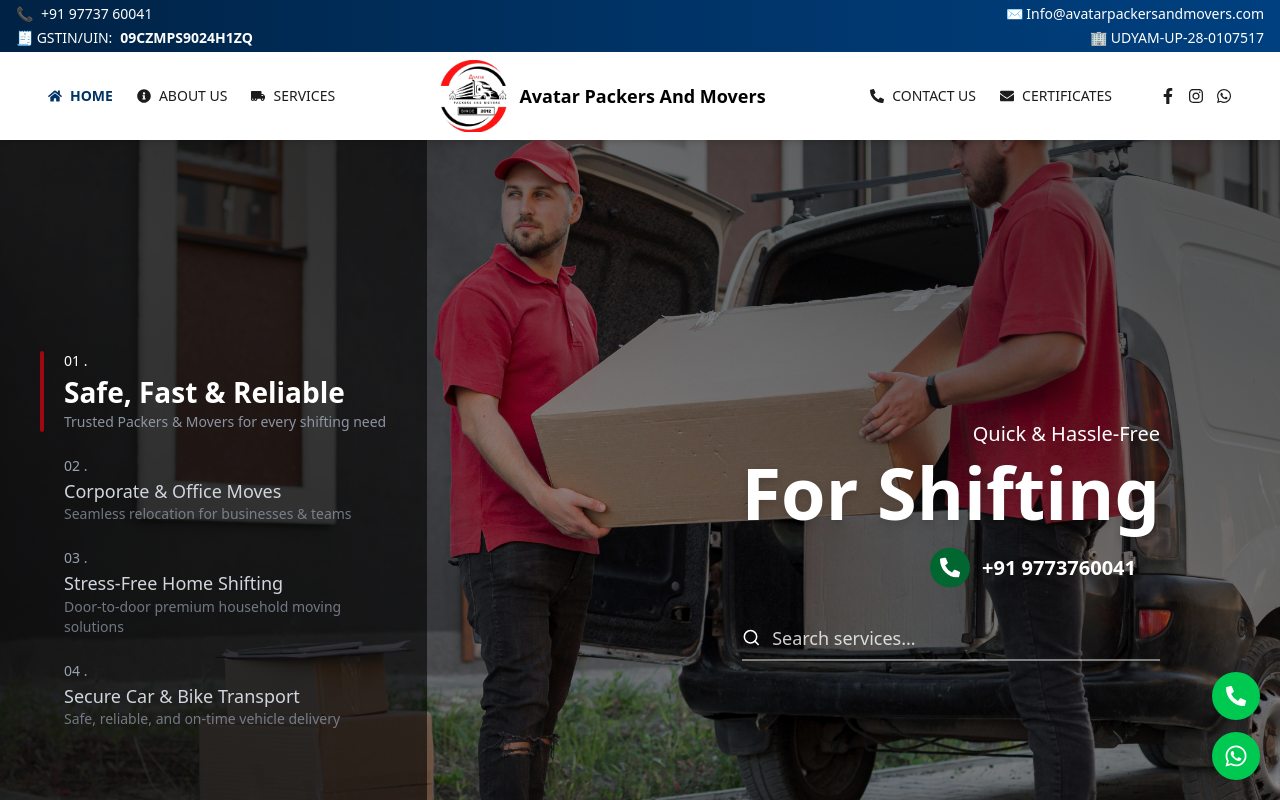
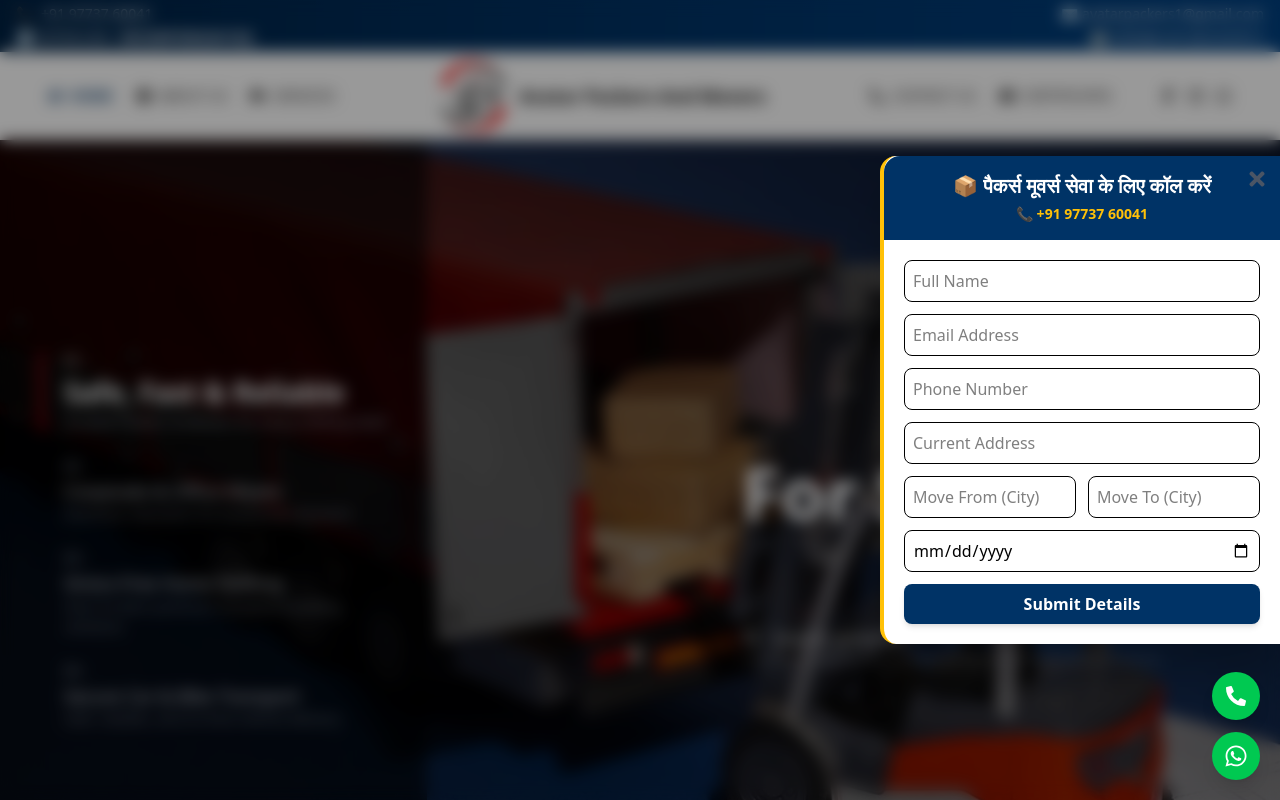
Before and after one commit to WebWorldHub0009/avtar-packer-mover, a React (Vite) app: page / in a window 1280 px wide. Shown: the top 800 px of the page. Built offline with nearby package versions, Linux system fonts and the light colour scheme.

Commit message:
last popup

```diff
--- a/src/App.jsx
+++ b/src/App.jsx
@@ -4,7 +4,7 @@
 import Footer from "./components/Footer";
 import ScrollToTop from "./components/ScrollToTop";
 import FloatingButtons from "./components/FloatingButtons";
-// import PopupForm from "./components/PopupForm";
+import PopupForm from "./components/PopupForm";
 
 
 
@@ -22,7 +22,7 @@
     <BrowserRouter>
       <ScrollToTop />
       <Navbar />
-      {/* <PopupForm/> */}
+      <PopupForm/>
       <Suspense
         fallback={
           <div className="flex justify-center items-center h-screen">
--- a/src/components/Hero.jsx
+++ b/src/components/Hero.jsx
@@ -5,7 +5,7 @@
 import baseImage from "../assets/home/car.jpg";
 
 // Packer Mover related images
-import localMove from "../assets/home/shift.jpg";
+import localMove from "../assets/home/an.jpg";
 import officeMove from "../assets/home/ah4.jpeg";
 import houseShift from "../assets/home/ah5.jpg";
 import carTransport from "../assets/home/car.jpg";
--- a/src/components/Navbar.jsx
+++ b/src/components/Navbar.jsx
@@ -71,10 +71,10 @@
 
           {/* Right: Email */}
           <a
-            href="mailto:Info@avatarpackersandmovers.com"
+            href="mailto:avatarpackers1@gmail.com"
             className="flex items-center gap-2 hover:underline"
           >
-            ✉️ Info@avatarpackersandmovers.com
+            ✉️ avatarpackers1@gmail.com
           </a>
         </div>
 
--- a/src/components/PopupForm.jsx
+++ b/src/components/PopupForm.jsx
@@ -1,6 +1,5 @@
 // src/components/PopupForm.jsx
 import React, { useEffect, useState } from "react";
-import { motion, AnimatePresence } from "framer-motion";
 import { FaTimes } from "react-icons/fa";
 
 const PopupForm = () => {
@@ -13,21 +12,12 @@
     return () => clearTimeout(timer);
   }, []);
 
+  if (!show) return null;
+
   return (
-    <AnimatePresence>
-      {show && (
-        <motion.div
-          className="fixed inset-0 z-50 flex items-center justify-center bg-black/70 backdrop-blur-md p-4"
-          initial={{ opacity: 0 }}
-          animate={{ opacity: 1 }}
-          exit={{ opacity: 0 }}
-        >
-          <motion.div
-            className="relative w-full max-w-lg bg-white rounded-2xl shadow-2xl overflow-hidden border-t-8 border-[#FFC107]"
-            initial={{ scale: 0.7, opacity: 0 }}
-            animate={{ scale: 1, opacity: 1 }}
-            exit={{ scale: 0.7, opacity: 0 }}
-          >
+    <div className="fixed inset-0 z-50 flex justify-end items-center bg-black/40 backdrop-blur-sm">
+      {/* Sidebar Form */}
+      <div className="relative w-full sm:w-[400px] h-auto max-h-[90vh] bg-white rounded-l-2xl shadow-2xl border-l-4 border-[#FFC107] flex flex-col">
         {/* Close Button */}
         <button
           className="absolute top-3 right-3 text-gray-600 hover:text-[#003366] transition"
@@ -37,17 +27,19 @@
         </button>
 
         {/* Header */}
-            <div className="bg-[#003366] text-white text-center py-5 px-6">
-              <h2 className="text-2xl md:text-3xl font-bold">
-                Get Your Free Moving Quote
+        <div className="bg-[#003366] text-white text-center py-4 px-6 rounded-tl-2xl">
+          <h2 className="text-lg md:text-xl font-bold">
+            📦 पैकर्स मूवर्स सेवा के लिए कॉल करें
           </h2>
-              <p className="text-sm mt-1 text-[#FFC107]">
-                Fast • Reliable • Hassle-Free
+          <p className="text-sm mt-1 text-[#FFC107] font-semibold">
+            <a href="tel:+919773760041" className="hover:underline">
+              📞 +91 97737 60041
+            </a>
           </p>
         </div>
 
-            {/* Form */}
-            <div className="p-6">
+        {/* Form Content */}
+        <div className="p-5 overflow-y-auto flex-1">
           {submitted ? (
             <p className="text-center text-[#3CB371] font-semibold text-lg">
               ✅ Your details have been submitted successfully! <br />
@@ -55,17 +47,17 @@
             </p>
           ) : (
             <form
-                  action="https://formsubmit.co/Info@avatarpackersandmovers.com"
+              action="https://formsubmit.co/avatarpackers1@gmail.com"
               method="POST"
               onSubmit={() => setSubmitted(true)}
-                  className="grid gap-4"
+              className="grid gap-3"
             >
               {/* Hidden Fields */}
               <input type="hidden" name="_captcha" value="false" />
               <input
                 type="hidden"
                 name="_next"
-                    value="https://www.avatarpackersandmovers.com/thank-you"
+                value="https://www.avatarpackersandmovers.com/"
               />
 
               {/* Fields */}
@@ -74,27 +66,27 @@
                 name="name"
                 placeholder="Full Name"
                 required
-                    className="w-full p-3 border rounded-lg focus:outline-none focus:ring-2 focus:ring-[#FFC107]"
+                className="w-full p-2 border rounded-lg focus:outline-none focus:ring-2 focus:ring-[#FFC107]"
               />
               <input
                 type="email"
                 name="email"
                 placeholder="Email Address"
                 required
-                    className="w-full p-3 border rounded-lg focus:outline-none focus:ring-2 focus:ring-[#FFC107]"
+                className="w-full p-2 border rounded-lg focus:outline-none focus:ring-2 focus:ring-[#FFC107]"
               />
               <input
                 type="tel"
                 name="phone"
                 placeholder="Phone Number"
                 required
-                    className="w-full p-3 border rounded-lg focus:outline-none focus:ring-2 focus:ring-[#FFC107]"
+                className="w-full p-2 border rounded-lg focus:outline-none focus:ring-2 focus:ring-[#FFC107]"
               />
               <input
                 type="text"
                 name="address"
                 placeholder="Current Address"
-                    className="w-full p-3 border rounded-lg focus:outline-none focus:ring-2 focus:ring-[#FFC107]"
+                className="w-full p-2 border rounded-lg focus:outline-none focus:ring-2 focus:ring-[#FFC107]"
               />
               <div className="grid grid-cols-1 sm:grid-cols-2 gap-3">
                 <input
@@ -102,37 +94,35 @@
                   name="moveFrom"
                   placeholder="Move From (City)"
                   required
-                      className="w-full p-3 border rounded-lg focus:outline-none focus:ring-2 focus:ring-[#FFC107]"
+                  className="w-full p-2 border rounded-lg focus:outline-none focus:ring-2 focus:ring-[#FFC107]"
                 />
                 <input
                   type="text"
                   name="moveTo"
                   placeholder="Move To (City)"
                   required
-                      className="w-full p-3 border rounded-lg focus:outline-none focus:ring-2 focus:ring-[#FFC107]"
+                  className="w-full p-2 border rounded-lg focus:outline-none focus:ring-2 focus:ring-[#FFC107]"
                 />
               </div>
               <input
                 type="date"
                 name="date"
                 required
-                    className="w-full p-3 border rounded-lg focus:outline-none focus:ring-2 focus:ring-[#FFC107]"
+                className="w-full p-2 border rounded-lg focus:outline-none focus:ring-2 focus:ring-[#FFC107]"
               />
 
               {/* Submit Button */}
               <button
                 type="submit"
-                    className="w-full py-3 rounded-lg font-bold text-white bg-[#003366] hover:bg-[#FFC107] hover:text-[#003366] transition duration-300 shadow-md"
+                className="w-full py-2 rounded-lg font-bold text-white bg-[#003366] hover:bg-[#FFC107] hover:text-[#003366] transition duration-300 shadow-md"
               >
                 Submit Details
               </button>
             </form>
           )}
         </div>
-          </motion.div>
-        </motion.div>
-      )}
-    </AnimatePresence>
+      </div>
+    </div>
   );
 };
 
--- a/src/components/RateChargesPremium.jsx
+++ b/src/components/RateChargesPremium.jsx
@@ -191,7 +191,7 @@
         {/* CTA */}
         <div className="mt-10 flex flex-col sm:flex-row justify-center items-center gap-4">
           <a
-            href="#contact"
+            href="/contact"
             className="rounded-full px-6 py-3 font-semibold shadow-xl transition-transform hover:scale-105"
             style={{ background: `linear-gradient(90deg, ${COLORS.royal}, ${COLORS.gold})`, color: COLORS.black }}
           >
--- a/src/components/WhyChooseUs.jsx
+++ b/src/components/WhyChooseUs.jsx
@@ -1,5 +1,5 @@
 import React from "react";
-import why1 from "../assets/home/ah1.jpg"; // replace with moving images
+import why1 from "../assets/home/pp.jpg"; // replace with moving images
 import why2 from "../assets/home/caar.jpeg";
 import bg from "../assets/home/abg.jpg"; // background image
 
@@ -26,7 +26,7 @@
             <img
               src={why1}
               alt="Safe & Reliable Shifting"
-              className="w-full h-[260px] sm:h-[300px] object-cover rounded-lg shadow-lg"
+              className="w-full h-[300px] sm:h-[350px] object-cover rounded-lg shadow-lg"
             />
           </div>
 
```
Also changed, not shown: src/assets/home/an.jpg (added), src/assets/home/pp.jpg (added). Lines whose indentation alone changed are shown as unchanged.
